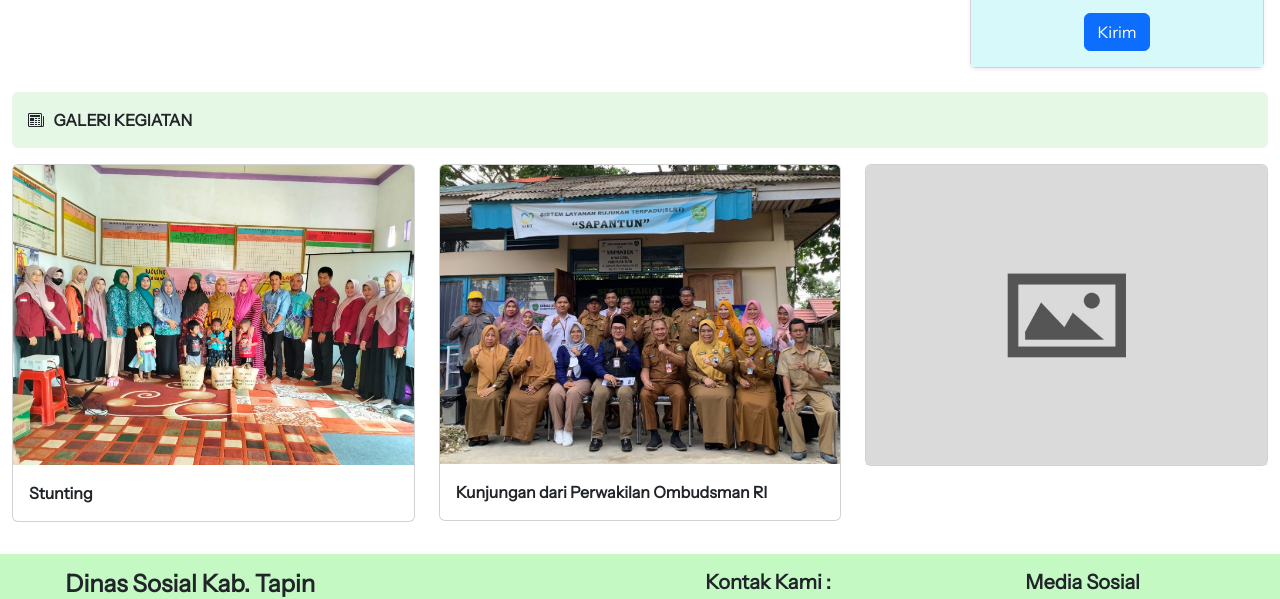
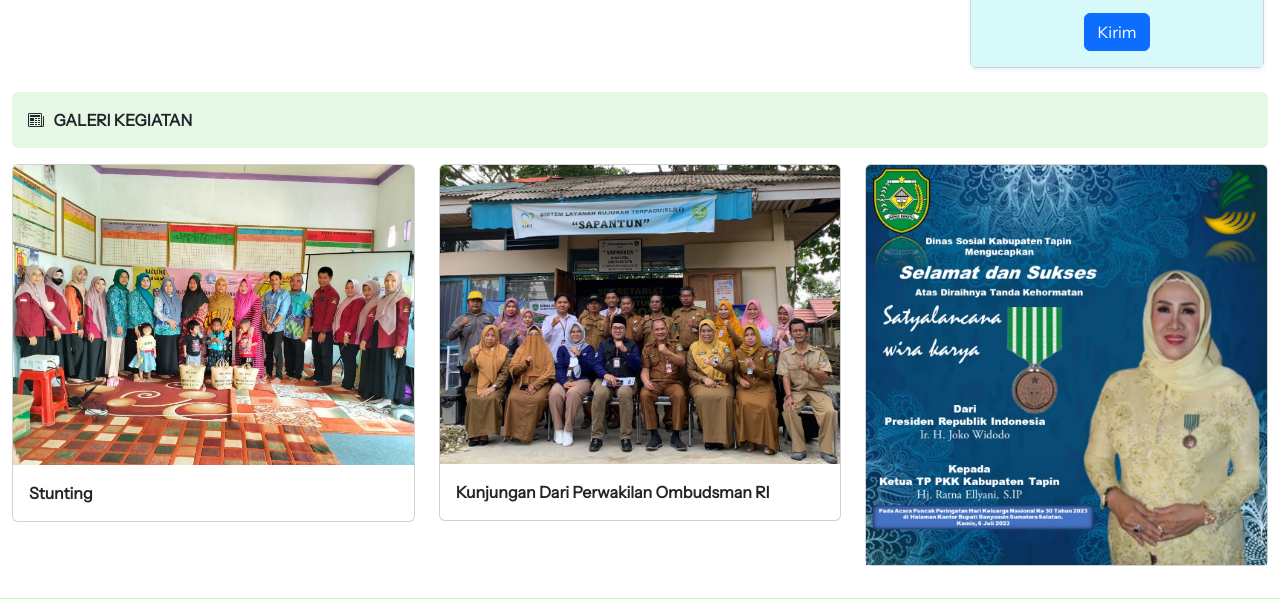
Before and after one commit to adenvai/adenvai.github.io, a plain HTML site: page index.html in a window 1280 px wide. Shown: the part 2753-3352 px from the top of the page. Drawn offline with nearby package versions, Linux system fonts and the light colour scheme.

Commit message:
tambah galeri

```diff
--- a/bagian/galeri.html
+++ b/bagian/galeri.html
@@ -12,12 +12,12 @@
   <div class="col-sm-4 mb-3">
     <div class="card">
       <img src="../asset/gallery/kunjungan ombudsman.jpeg" class="card-img-top" alt="..." />
-      <div class="card-body fw-bold">Kunjungan dari Perwakilan Ombudsman RI</div>
+      <div class="card-body fw-bold">Kunjungan Dari Perwakilan Ombudsman RI</div>
     </div>
   </div>
   <div class="col-sm-4 mb-3">
     <div class="card">
-      <img src="../asset/image/gambar kosong.jpg" class="card-img-top" alt="..." />
+      <img src="../asset/gallery/penghargaan.jpeg" class="card-img-top" alt="..." />
     </div>
   </div>
 </div>
```
Also changed, not shown: bagian/galeri2.html (+2 -2 lines), asset/gallery/penghargaan.jpeg (added).
